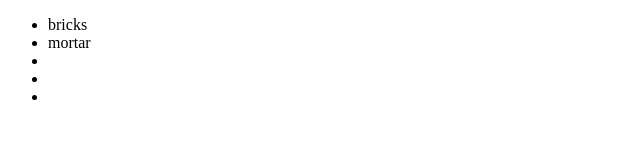
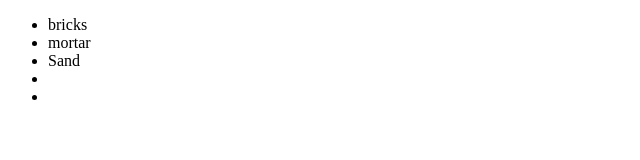
Before and after one commit to hassanraza0054/newGitTest, a plain HTML site: page index.html in a window 1280 px wide. Shown: the full height of the page, 0-640 px from the left. Drawn offline with Linux system fonts and the light colour scheme.

Commit message:
Made changes

```diff
--- a/index.html
+++ b/index.html
@@ -9,7 +9,7 @@
 		<ul>
 			<li>bricks</li>
 			<li>mortar</li>
-			<li></li>
+			<li>Sand</li>
 			<li></li>
 			<li></li>
 		</ul>
```
Also changed, not shown: index2.html (added).
